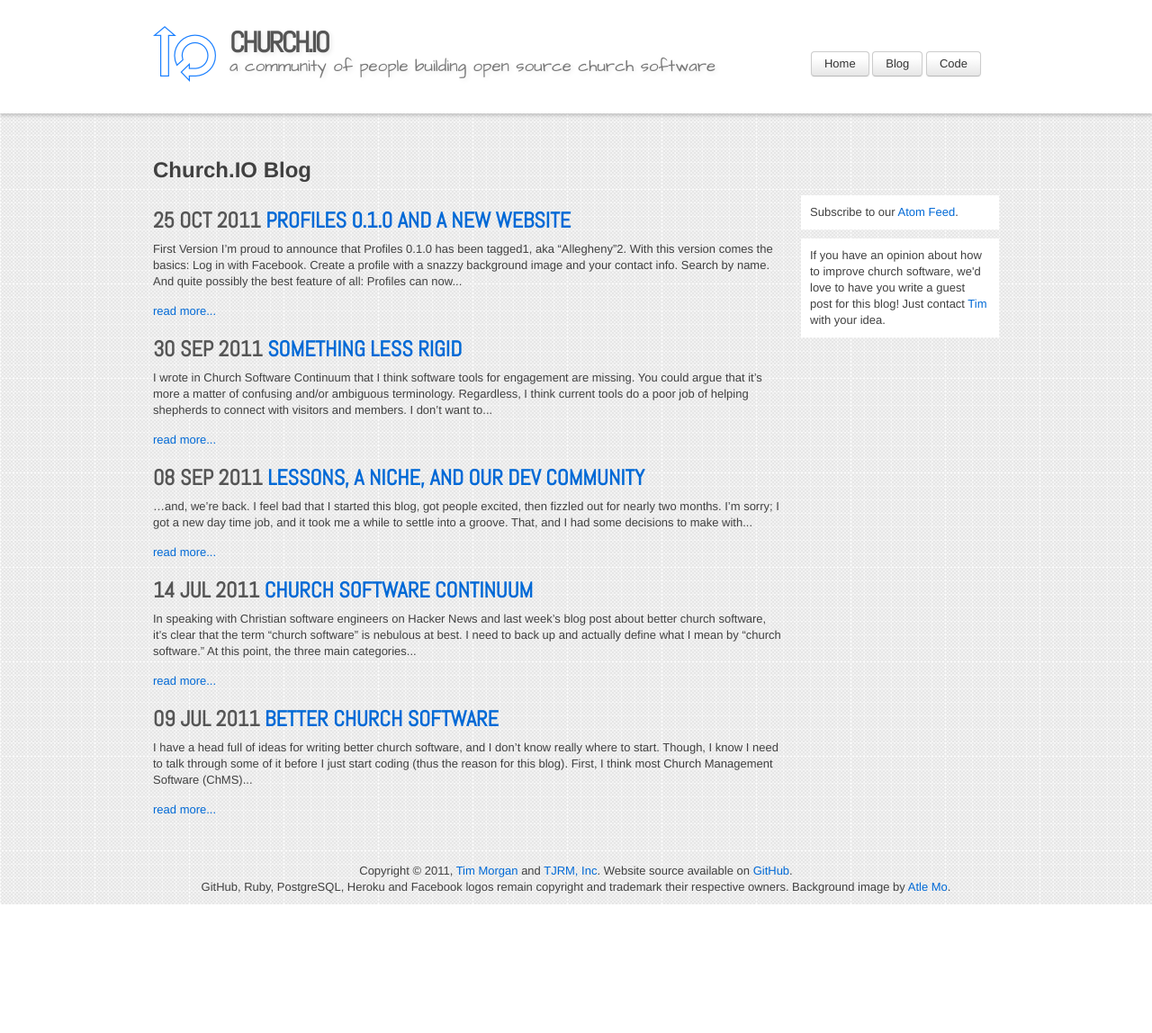
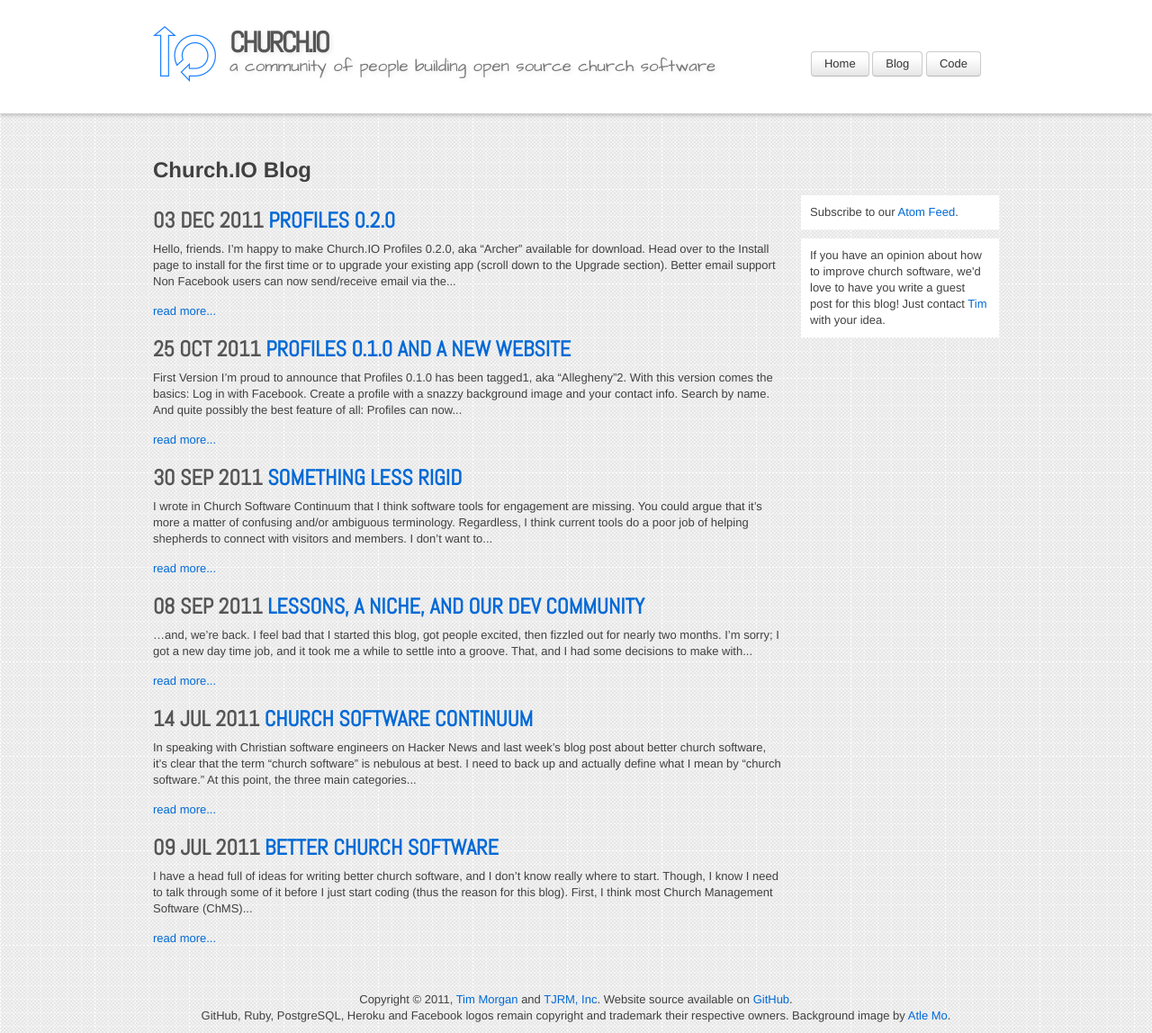
Before and after one commit to seven1m/old-churchio-website, a Jekyll site: the page built from blog/index.html, in a window 1280 px wide. Shown: the whole page at 90% size. Built offline with Jekyll 4.4.1, drawn with Linux system fonts in a browser that asks for light colours; Markdown is read by kramdown in place of the engine named in the settings; before the commit the page ends 1005 px from its top, so only the background shows below that.

Commit message:
New blog post about 0.2.0

```diff
--- /dev/null
+++ b/_posts/2011-12-03-profiles-020.md
@@ -0,0 +1,47 @@
+---
+
+layout: post
+title: Profiles 0.2.0
+author: Tim Morgan
+authorurl: http://timmorgan.org
+
+---
+
+Hello, friends. I'm happy to make Church.IO Profiles 0.2.0, aka "Archer" available for
+download.
+
+Head over to the [Install](/profiles/install.html) page to install for the first time or
+to upgrade your existing app (scroll down to the [Upgrade](/profiles/install.html#upgrade)
+section).
+
+### Better email support
+
+* Non Facebook users can now send/receive email via the website.
+* The forgotten password form now works as expected.
+* Admins now get email notification when profiles are created.
+
+![Email Form](/images/screenshots/email.png)
+
+### Improved Admin Dashboard
+
+* At-a-glance analytics to show community growth.
+* Improved layout and styling.
+
+![Admin Dashboard](/images/screenshots/dashboard.small.jpg)
+
+### New "Admin" tab when editing a profile
+
+* Manage roles (more to come).
+* Manage notifications (more to come).
+
+![Admin Tab](/images/screenshots/admin_tab.png)
+
+## More to come...
+
+There's more to come. We have several warts to fix, and some new functionality
+coming down the road, so stay tuned!
+
+As always, your feedback is welcome and encouraged!
+
+* [@seven1m](http://twitter.com/seven1m)
+* [tim@timmorgan.org](mailto:tim@timmorgan.org)
```
Also changed, not shown: _posts/2011-07-09-better-church-software.md (+2 -0 lines), _posts/2011-07-14-church-software-continuum.md (+2 -0 lines), _posts/2011-09-08-lessons-a-niche-and-our-dev-community.md (+2 -0 lines), _posts/2011-09-30-something-less-rigid.md (+2 -0 lines), _posts/2011-10-25-profiles-010-and-a-new-website.md (+2 -0 lines), images/screenshots/admin_tab.png (added), images/screenshots/email.png (added).
